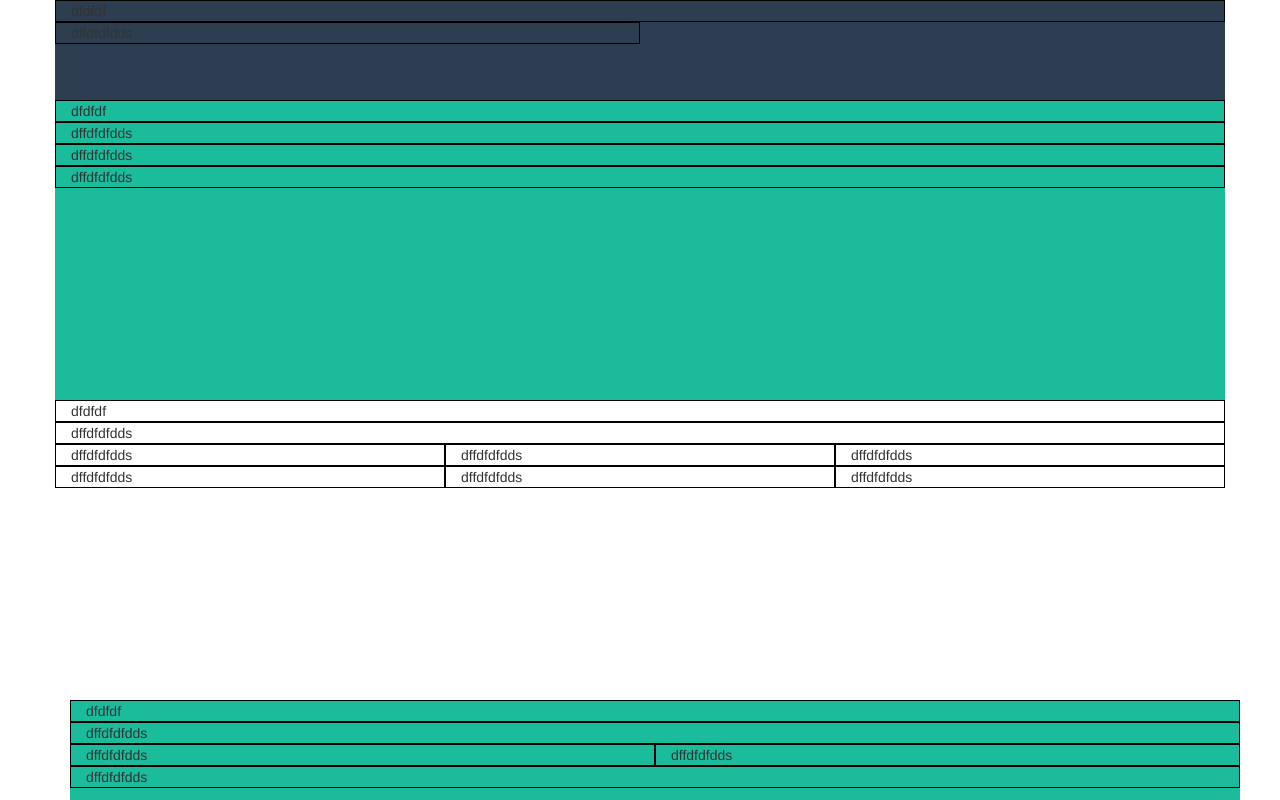
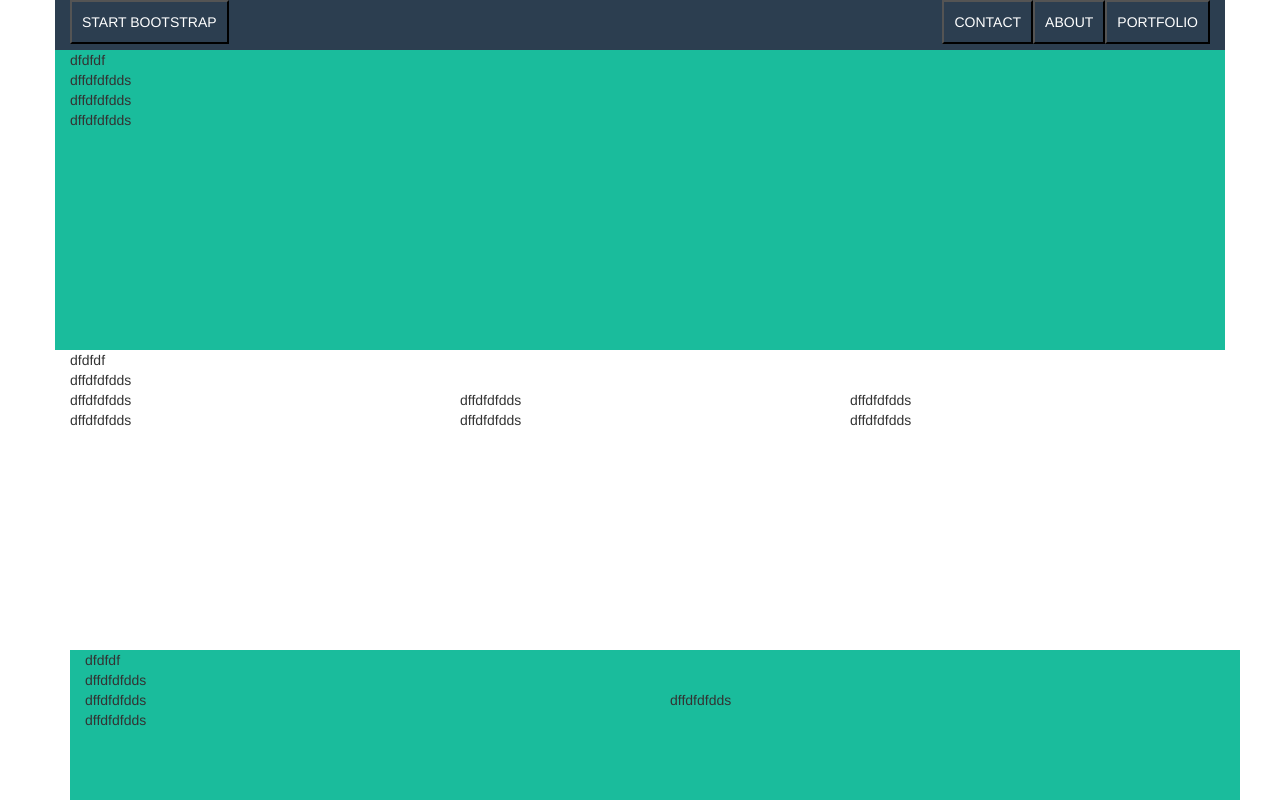
Before and after one commit to alfof87/html-css-bootstrap-freelancer, a plain HTML site: page index.html in a window 1280 px wide. Shown: the top 800 px of the page. Drawn offline with nearby package versions, Linux system fonts and the light colour scheme.

Commit message:
PROBLEMA BORDO GENERALE E LINEA4

```diff
--- a/css/master.css
+++ b/css/master.css
@@ -5,16 +5,25 @@
 }
 [class*="col-"]{
   float: left;
-  border: 1px solid black;
+
 }
-
+.button1{
+  background-color: #2c3e50;
+  color: white;
+  padding: 10px;
+}
+.button2{
+  float: right;
+  background-color: #2c3e50;
+  padding: 10px;
+  color: white;
+}
 
 
 
 .first-line{
   background-color: #2c3e50;
-
-  height: 100px;
+  height: 50px;
 }
 
 .second-line{
--- a/index.html
+++ b/index.html
@@ -15,13 +15,13 @@
    <div class="container"><!--inizio prima riga-->
     <div class="row first-line">
       <div class="col-xs-12 col-md-12 col-lg-12">
-        dfdfdf
+        <button class="button1"class="btn btn-default" type="submit">START BOOTSTRAP</button>
+        <button class="button2"class="btn btn-default" type="submit">PORTFOLIO</button>
+        <button class="button2" class="btn btn-default" type="submit">ABOUT</button>
+        <button class="button2" class="btn btn-default" type="submit">CONTACT</button>
       </div>
-      <div class="col-xs-6 col-md-6 col-lg-6">
-        dffdfdfdds
-      </div>
+    </div>
 
-    </div>
     <div ><!--inizio seconda riga-->
      <div class="row second-line">
        <div class="col-xs-12 col-md-12 col-lg-12">
```
